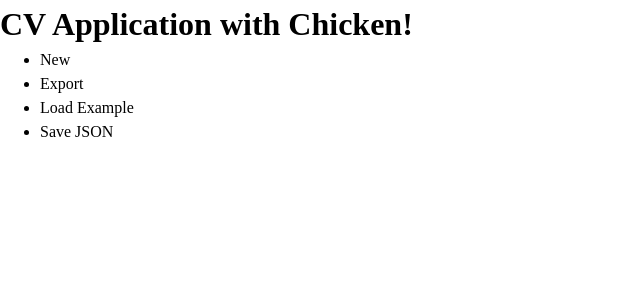
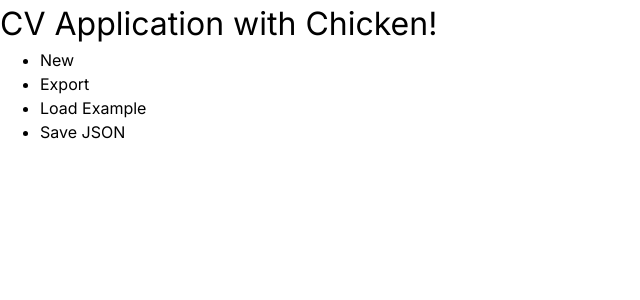
Before and after one commit to AnLaxina/cv-application, a React (Vite) app: page / in a window 1280 px wide. Shown: the top 300 px of the page, without its empty margins (0-640 px from the left). Built offline with nearby package versions, Linux system fonts and the light colour scheme.

Commit message:
feat(typography.css): add stylesheet for font sizes and family

```diff
--- a/index.html
+++ b/index.html
@@ -3,6 +3,13 @@
   <head>
     <meta charset="UTF-8" />
     <meta name="viewport" content="width=device-width, initial-scale=1.0" />
+
+    <link rel="preconnect" href="https://fonts.googleapis.com" />
+    <link rel="preconnect" href="https://fonts.gstatic.com" crossorigin />
+    <link
+      href="https://fonts.googleapis.com/css2?family=Inter:ital,opsz,wght@0,14..32,100..900;1,14..32,100..900&display=swap"
+      rel="stylesheet"
+    />
     <title>CV Application</title>
   </head>
   <body>
--- a/src/main.jsx
+++ b/src/main.jsx
@@ -3,6 +3,7 @@ import { createRoot } from "react-dom/client";
 import App from "./App.jsx";
 
 import "./styles/reset.css";
+import "./styles/typography.css";
 
 createRoot(document.getElementById("root")).render(
   <StrictMode>
--- /dev/null
+++ b/src/styles/typography.css
@@ -0,0 +1,6 @@
+* {
+  font-family: "Inter", sans-serif;
+  font-optical-sizing: auto;
+  font-weight: normal;
+  font-style: normal;
+}
```
